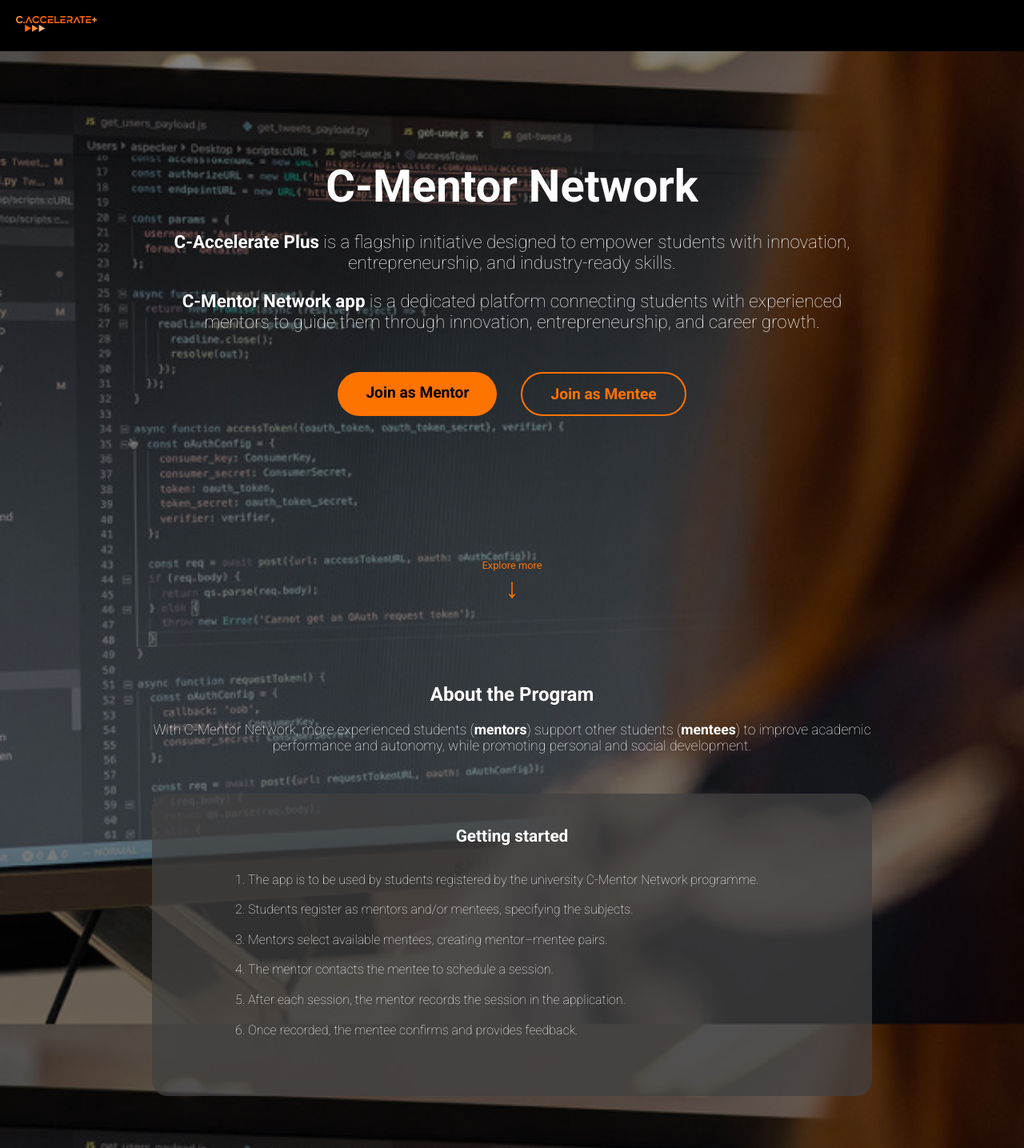
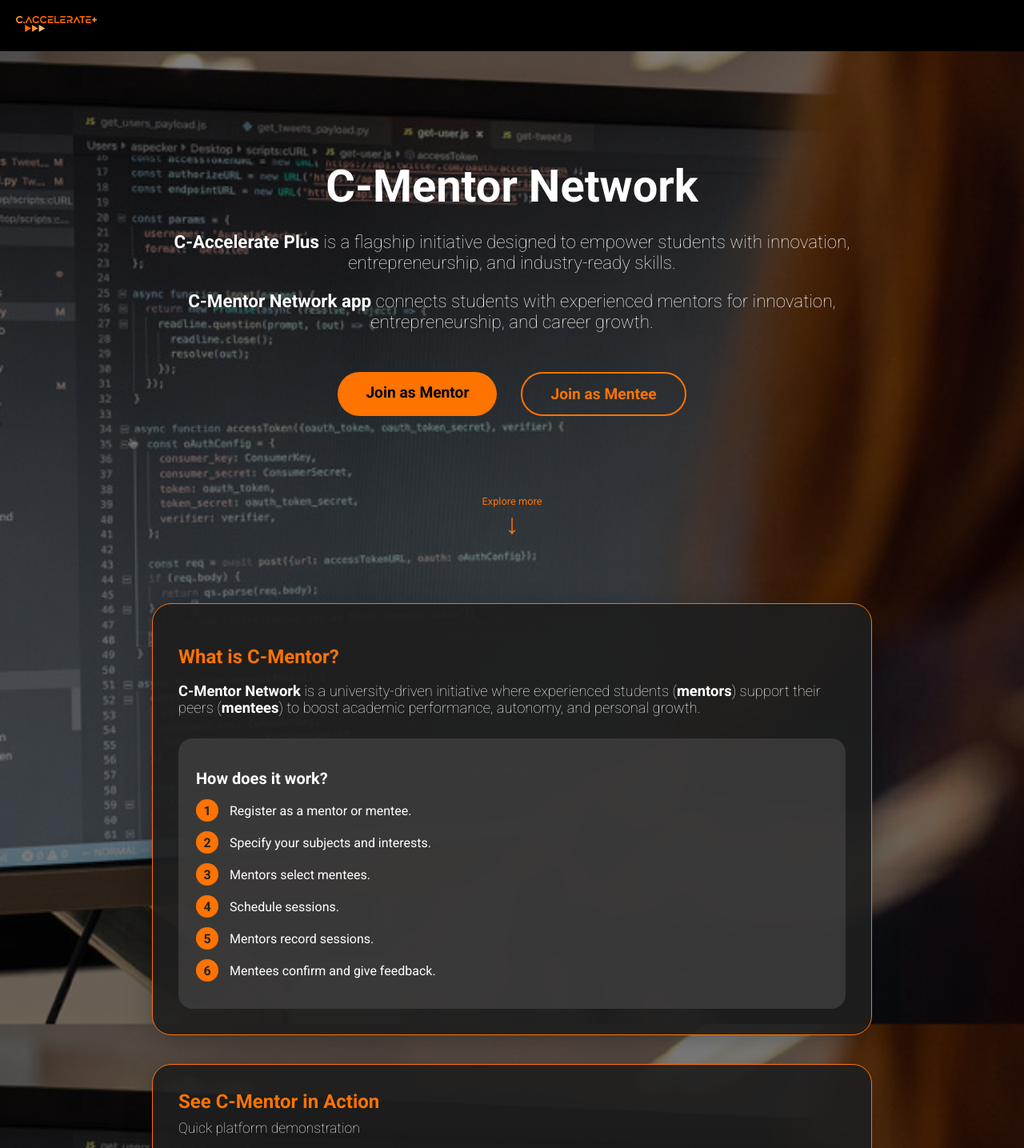
Before and after one commit to pw-2425-alunos/c-mentor, a Django app: page / in a window 1280 px wide. Shown: the top 1435 px of the page at 80% size. Run offline with Django 4.2, Linux system fonts and the light colour scheme; data comes from the database, SQL or seed files in the repository; some libraries are stand-ins or nearby versions.

Commit message:
embeded video

```diff
--- a/mentoria/templates/mentoria/info.html
+++ b/mentoria/templates/mentoria/info.html
@@ -2,25 +2,40 @@
 
 {% block style %}
 
+/* =========================
+   GLOBAL
+========================= */
+
+*,
+*::before,
+*::after {
+    box-sizing: border-box;
+}
+
+html {
+    scroll-behavior: smooth;
+}
+
 body {
     margin: 0;
     width: 100%;
-    background-image: linear-gradient(rgba(0,0,0,0.5), rgba(0,0,0,0.5)),
-                      url(/static/app/licenciatura-engenharia-informatica-lisboa_600.jpg);
-    background-size: cover;
-    background-position: center center;
-    background-repeat: no-repeat;
-    background-attachment: fixed;
+    color: white;
+    background:
+        linear-gradient(rgba(0,0,0,0.5), rgba(0,0,0,0.5)),
+        url(/static/app/licenciatura-engenharia-informatica-lisboa_600.jpg)
+        center / cover no-repeat fixed;
 }
 
-/* HERO SHARED STYLES */
-.hero, .info-hero {
+/* =========================
+   HERO SECTIONS
+========================= */
+
+.hero,
+.info-hero {
     display: flex;
-
+    flex-direction: column;
     align-items: center;
     text-align: center;
-    color: white;
-    flex-direction: column;
     padding: 40px 20px;
 }
 
@@ -28,51 +43,32 @@
     min-height: calc(100vh - 200px);
     position: relative;
 }
-html {
-    scroll-behavior: smooth;
-}
-
-.scroll-down {
-    position: absolute;
-    bottom: 30px;
-    left: 50%;
-    transform: translateX(-50%);
-    font-size: 2.2rem;
-    color: #ff7300;
-    animation: bounce 2s infinite;
-    cursor: pointer;
-    text-decoration: none;
-}
-
-@keyframes bounce {
-    0%, 20%, 50%, 80%, 100% { transform: translate(-50%, 0); }
-    40% { transform: translate(-50%, -10px); }
-    60% { transform: translate(-50%, -5px); }
-}
 
 .hero-content {
     max-width: 900px;
 }
 
-.hero h1, .info-hero h1,
-.hero .tagline, .info-hero .tagline,
-.hero h2, .info-hero h2,
-.hero .buttons, .info-hero .buttons,
+/* =========================
+   TYPOGRAPHY
+========================= */
+
+.hero h1,
+.info-hero h1,
+.hero .tagline,
+.info-hero .tagline,
+.hero h2,
+.info-hero h2,
+.hero .buttons,
+.info-hero .buttons,
 .info-hero ol {
     opacity: 0;
     animation: slideUp 1s ease forwards;
 }
 
-/* Delays para animação escalonada */
-.hero h1 { animation-delay: 0.3s; }
-.hero .tagline { animation-delay: 0.6s; }
-.hero .buttons { animation-delay: 0.9s; }
-.hero h2 { animation-delay: 1.2s; }
-
-.info-hero h1 { animation-delay: 0.3s; }
-.info-hero .tagline { animation-delay: 0.6s; }
-.info-hero .buttons { animation-delay: 0.9s; }
-.info-hero h2 { animation-delay: 1.2s; }
+.hero h1, .info-hero h1 { animation-delay: 0.3s; }
+.hero .tagline, .info-hero .tagline { animation-delay: 0.6s; }
+.hero .buttons, .info-hero .buttons { animation-delay: 0.9s; }
+.hero h2, .info-hero h2 { animation-delay: 1.2s; }
 .info-hero ol { animation-delay: 1.5s; }
 
 .hero h1 {
@@ -80,18 +76,23 @@
     margin-bottom: 0.3em;
 }
 
-.hero .tagline, .info-hero .tagline {
+.hero h2,
+.info-hero h2 {
+    font-size: 2.2em;
+    margin-bottom: 40px;
+}
+
+.tagline {
     font-size: 1.4em;
     font-weight: 300;
     margin-bottom: 50px;
 }
 
-.hero h2, .info-hero h2 {
-    font-size: 2.2em;
-    margin-bottom: 40px;
-}
+/* =========================
+   BUTTONS
+========================= */
 
-.buttons, .info-hero .buttons {
+.buttons {
     display: flex;
     justify-content: center;
     gap: 30px;
@@ -105,11 +106,10 @@
     font-weight: bold;
     text-decoration: none;
     transition: all 0.3s ease;
-    cursor: pointer;
 }
 
 .btn-primary {
-    background-color: #ff7300;
+    background: #ff7300;
     color: black;
 }
 
@@ -118,34 +118,110 @@
     color: #ff7300;
 }
 
-.btn-primary:hover {
+.btn-hero:hover {
     transform: translateY(-5px);
     box-shadow: 0 10px 25px rgba(255,115,0,0.5);
 }
 
-.btn-outline:hover {
-    background-color: #ff7300;
-    color: black;
-    transform: translateY(-5px);
-    box-shadow: 0 10px 25px rgba(255,115,0,0.5);
+/* =========================
+   SCROLL INDICATOR
+========================= */
+
+.scroll-down {
+    position: absolute;
+    bottom: 30px;
+    left: 50%;
+    transform: translateX(-50%);
+    font-size: 2.2rem;
+    color: #ff7300;
+    animation: bounce 2s infinite;
+    text-decoration: none;
 }
 
-.info-hero ol {
-    text-align: left;
-    max-width: 700px;
-    margin: 30px auto 0 auto;
-    font-size: 1.1em;
-    line-height: 1.6em;
+@keyframes bounce {
+    0%, 20%, 50%, 80%, 100% { transform: translate(-50%, 0); }
+    40% { transform: translate(-50%, -10px); }
+    60% { transform: translate(-50%, -5px); }
 }
 
-.info-hero ol li {
+@keyframes slideUp {
+    from { transform: translateY(40px); opacity: 0; }
+    to { transform: translateY(0); opacity: 1; }
+}
+
+/* =========================
+   CARD SYSTEM
+========================= */
+
+.card {
+    width: 100%;
+    max-width: 900px;
+    margin: 0 auto 36px;
+    padding: 32px;
+    border-radius: 24px;
+    border: 1.5px solid #ff7300;
+    background: rgba(30, 30, 30, 0.92);
+    box-shadow: 0 8px 32px rgba(0,0,0,0.25);
+    text-align: left;
+}
+
+/* =========================
+   HOW IT WORKS
+========================= */
+
+.how-it-works-block {
+    background: rgba(66, 65, 65, 0.75);
+    border-radius: 18px;
+    padding: 22px;
+    margin-top: 16px;
+}
+
+.how-it-works-list {
+    list-style: none;
+    margin: 0;
+    padding: 0;
+    line-height: 1.6;
+}
+
+.how-it-works-list li {
+    display: flex;
+    align-items: center;
     margin-bottom: 12px;
 }
 
-/* Keyframes */
-@keyframes slideUp {
-    from { transform: translateY(40px); opacity: 0; }
-    to { transform: translateY(0); opacity: 1; }
+.step-number {
+    display: inline-flex;
+    align-items: center;
+    justify-content: center;
+    width: 28px;
+    height: 28px;
+    margin-right: 14px;
+    border-radius: 50%;
+    font-weight: bold;
+    background: #ff7300;
+    color: #222;
+}
+
+/* =========================
+   VIDEO CARD
+========================= */
+
+.video-card video {
+    width: 100%;
+    height: auto;
+    border-radius: 18px;
+    background: #222;
+    box-shadow: 0 6px 32px rgba(0,0,0,0.25);
+}
+
+/* =========================
+   MOBILE
+========================= */
+
+@media (max-width: 700px) {
+    .card {
+        padding: 18px;
+    }
 }
 
 {% endblock style %}
@@ -157,9 +233,20 @@
 <section class="hero">
     <div class="hero-content">
         <h1><span style="white-space: nowrap;">C-Mentor</span> Network</h1>
-        <p class="tagline" style="margin-bottom: 20px;"><a href="https://www.c-accelerateplus.eu/" style="text-decoration: none; color:white; font-weight: bold;" target="_blank"><strong>C-Accelerate Plus</strong></a> is a flagship initiative designed to empower students with innovation, entrepreneurship, and industry-ready skills. </p>
-        <p class="tagline"> <strong>C-Mentor Network app</strong> is a dedicated platform connecting students with experienced mentors to guide them through innovation, entrepreneurship, and career growth.</p>
 
+        <p class="tagline" style="margin-bottom: 20px;">
+            <a href="https://www.c-accelerateplus.eu/" target="_blank"
+               style="text-decoration: none; color:white; font-weight: bold;">
+                C-Accelerate Plus
+            </a>
+            is a flagship initiative designed to empower students with innovation,
+            entrepreneurship, and industry-ready skills.
+        </p>
+
+        <p class="tagline">
+            <strong>C-Mentor Network app</strong> connects students with experienced mentors
+            for innovation, entrepreneurship, and career growth.
+        </p>
 
         <div class="buttons">
             {% if request.user.is_authenticated %}
@@ -171,6 +258,7 @@
             {% endif %}
         </div>
     </div>
+
     <a href="#about" class="scroll-down">
         <span style="font-size: 0.8rem; display:block;">Explore more</span>
         ↓
@@ -179,33 +267,48 @@
 
 
 <!-- INFO SECTION -->
-<section class="info-hero"  id="about">
-    <div class="hero-content">
-        <h1>About the Program</h1>
-        <p class="tagline" style="font-size: 1.1em;">
-            With C-Mentor Network, more experienced students (<strong>mentors</strong>) support other students (<strong>mentees</strong>)
-            to improve academic performance and autonomy, while promoting personal and social development.
+<section class="info-hero" id="about">
+
+    <div class="card">
+        <h1 style="color:#ff7300; margin-bottom:0.5em;">What is C-Mentor?</h1>
+
+        <p class="tagline" style="font-size: 1.15em; margin-bottom:1.5em;">
+            <strong>C-Mentor Network</strong> is a university-driven initiative where experienced students
+            (<strong>mentors</strong>) support their peers (<strong>mentees</strong>)
+            to boost academic performance, autonomy, and personal growth.
         </p>
-       <div style="background: rgba(66, 65, 65, 0.75); padding: 20px; border-radius: 20px; margin-top: 30px;">
-        <p class="tagline" style="font-size: 1.3em; font-weight:bold; margin-bottom:0; padding-bottom:0;">Getting started</p>
-        <ol  class="tagline" style="font-size: 1em;">
-            <li>The app is to be used by students registered by the university C-Mentor Network programme.</li>
-            <li>Students register as mentors and/or mentees, specifying the subjects.</li>
-            <li>Mentors select available mentees, creating mentor–mentee pairs.</li>
-            <li>The mentor contacts the mentee to schedule a session.</li>
-            <li>After each session, the mentor records the session in the application.</li>
-            <li>Once recorded, the mentee confirms and provides feedback.</li>
+
+        <div class="how-it-works-block">
+            <h2 style="font-size:1.25em; color:#fff; margin-bottom:0.7em;">How does it work?</h2>
+            <ol class="how-it-works-list">
+                <li><span class="step-number">1</span> Register as a mentor or mentee.</li>
+                <li><span class="step-number">2</span> Specify your subjects and interests.</li>
+                <li><span class="step-number">3</span> Mentors select mentees.</li>
+                <li><span class="step-number">4</span> Schedule sessions.</li>
+                <li><span class="step-number">5</span> Mentors record sessions.</li>
+                <li><span class="step-number">6</span> Mentees confirm and give feedback.</li>
             </ol>
         </div>
+    </div>
 
+    <div class="card video-card">
+        <h2 style="margin:0; font-size:1.5em; color:#ff7300;">See C-Mentor in Action</h2>
+        <p style="margin:0.5em 0 1em 0; font-size:1.1em; font-weight:300;">
+            Quick platform demonstration
+        </p>
+
+        <video autoplay muted playsinline preload="metadata"
+               poster="/static/app/mentoria.png">
+            <source src="/media/app/c-mentor-demo.mp4" type="video/mp4">
+            Your browser does not support the video tag.
+        </video>
     </div>
+
 </section>
 
 <div style="width:100%; display:flex; justify-content:center; margin:40px 0;">
     <a href="https://www.c-accelerateplus.eu/" target="_blank">
-        <img src="/static/app/toolkit.png"
-             alt="toolkit"
-             style="max-width:500px;">
+        <img src="/static/app/toolkit.png" alt="toolkit" style="max-width:500px;">
     </a>
 </div>
 
--- a/projeto/settings.py
+++ b/projeto/settings.py
@@ -185,7 +185,7 @@
         }
     }
 
-    MEDIA_ROOT = BASE_DIR / 'mediafiles'
+    MEDIA_ROOT = BASE_DIR / 'media'
     MEDIA_URL = '/media/'
 
     STATIC_ROOT = BASE_DIR / 'staticfiles'
```
Also changed, not shown: 1 other file. Lines whose indentation alone changed are shown as unchanged.
